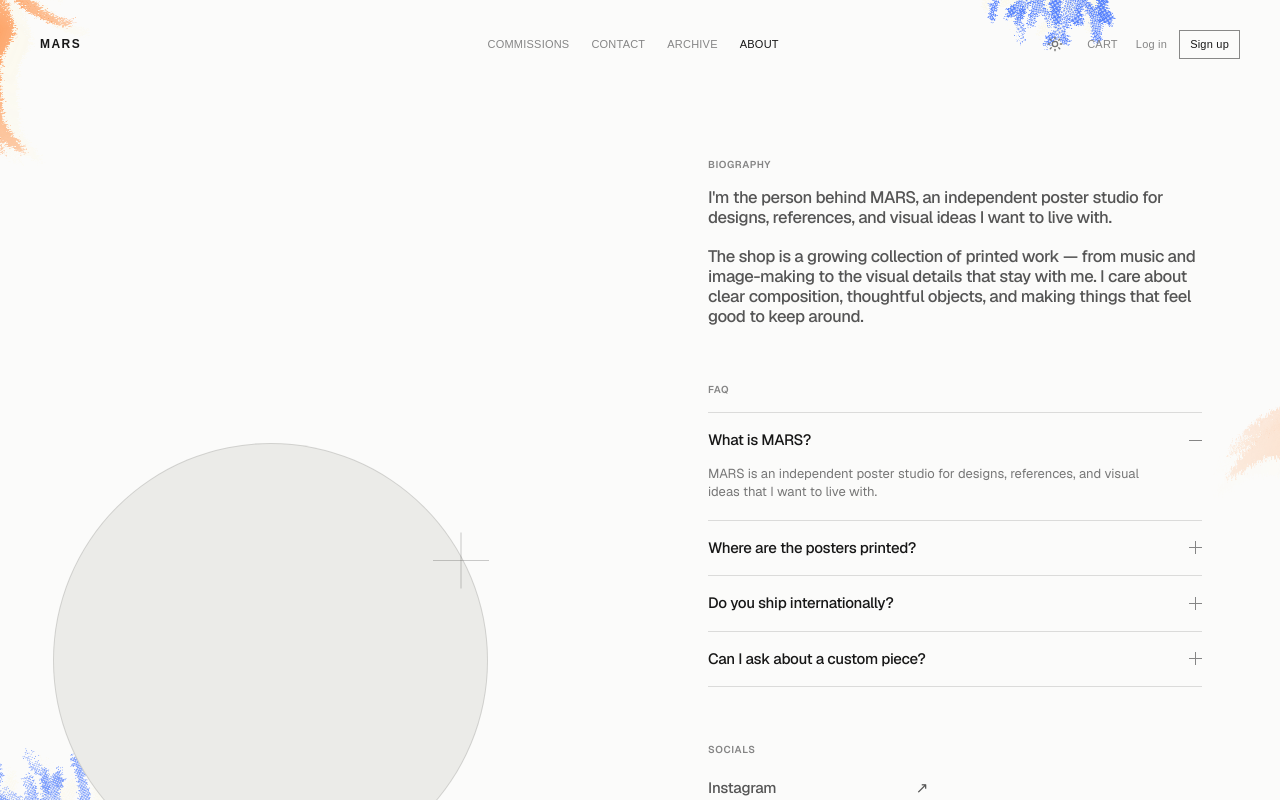
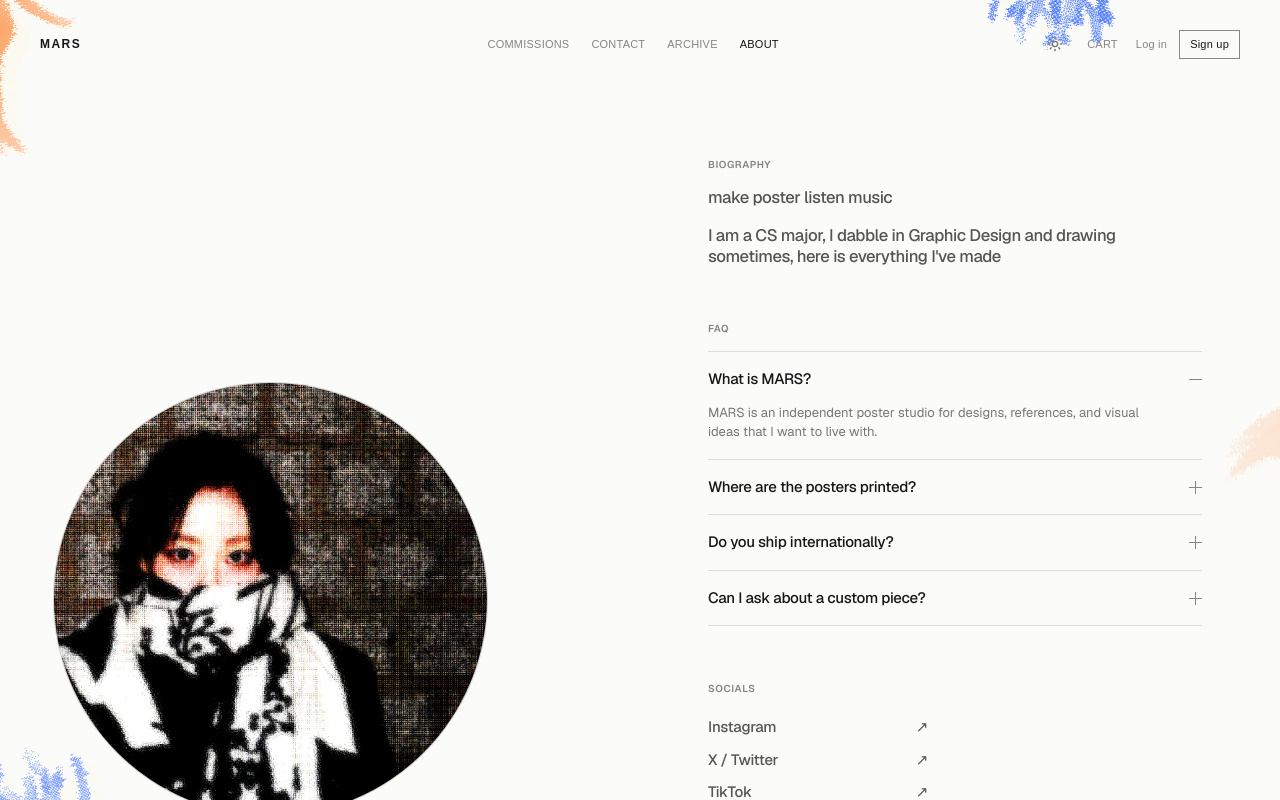
Before and after one commit to jkind889/mars2026, a Next.js app in the folder mars2026/: page /about in a window 1280 px wide. Shown: the top 800 px of the page. Built offline with nearby package versions, Linux system fonts and the light colour scheme; no server answers.

Commit message:
updating styling

```diff
--- a/mars2026/app/about/page.tsx
+++ b/mars2026/app/about/page.tsx
@@ -1,3 +1,5 @@
+import Image from "next/image";
+
 const faqs = [
   {
     question: "What is MARS?",
@@ -22,18 +24,26 @@ const faqs = [
 ];
 
 const socials = [
-  { label: "Instagram", href: "https://instagram.com" },
+  { label: "Instagram", href: "https://www.instagram.com/goneoffmars/" },
   { label: "X / Twitter", href: "https://x.com" },
-  { label: "TikTok", href: "https://tiktok.com" },
+  { label: "TikTok", href: "https://www.tiktok.com/@goneoffmars" },
 ];
 
 export default function AboutPage() {
   return (
     <main className="about-page">
       <div className="about-layout">
-        <section className="about-visual" aria-label="Portrait placeholder">
-          <div className="about-placeholder" role="img" aria-label="Blank circular image placeholder" />
-          <span className="about-cross" aria-hidden="true" />
+        <section className="about-visual" aria-label="Portrait">
+          <div className="about-placeholder">
+            <Image
+              alt="Portrait of the artist behind MARS"
+              className="about-portrait"
+              fill
+              priority
+              sizes="(max-width: 767px) min(64vw, 300px), min(34vw, 470px)"
+              src="/about-portrait.png"
+            />
+          </div>
         </section>
 
         <div className="about-content">
@@ -43,14 +53,10 @@ export default function AboutPage() {
             </p>
             <div className="about-copy">
               <p>
-                I&apos;m the person behind MARS, an independent poster studio for
-                designs, references, and visual ideas I want to live with.
+               make poster listen music
               </p>
               <p>
-                The shop is a growing collection of printed work — from music
-                and image-making to the visual details that stay with me. I care
-                about clear composition, thoughtful objects, and making things
-                that feel good to keep around.
+                I am a CS major, I dabble in Graphic Design and drawing sometimes, here is everything I&apos;ve made
               </p>
             </div>
           </section>
@@ -83,7 +89,7 @@ export default function AboutPage() {
                   <span aria-hidden="true">↗</span>
                 </a>
               ))}
-              <a href="mailto:hello@mars2026.com">
+              <a href="mailto:jkind889@gmail.com">
                 <span>Email</span>
                 <span aria-hidden="true">↗</span>
               </a>
--- a/mars2026/app/globals.css
+++ b/mars2026/app/globals.css
@@ -488,7 +488,13 @@
     background: var(--site-surface);
     border: 1px solid var(--site-border-soft);
     border-radius: 50%;
+    overflow: hidden;
+    position: relative;
     width: min(34vw, 470px);
+  }
+
+  .about-portrait {
+    object-fit: cover;
   }
 
   .about-cross,
```
Also changed, not shown: mars2026/public/about-portrait.png (added).
